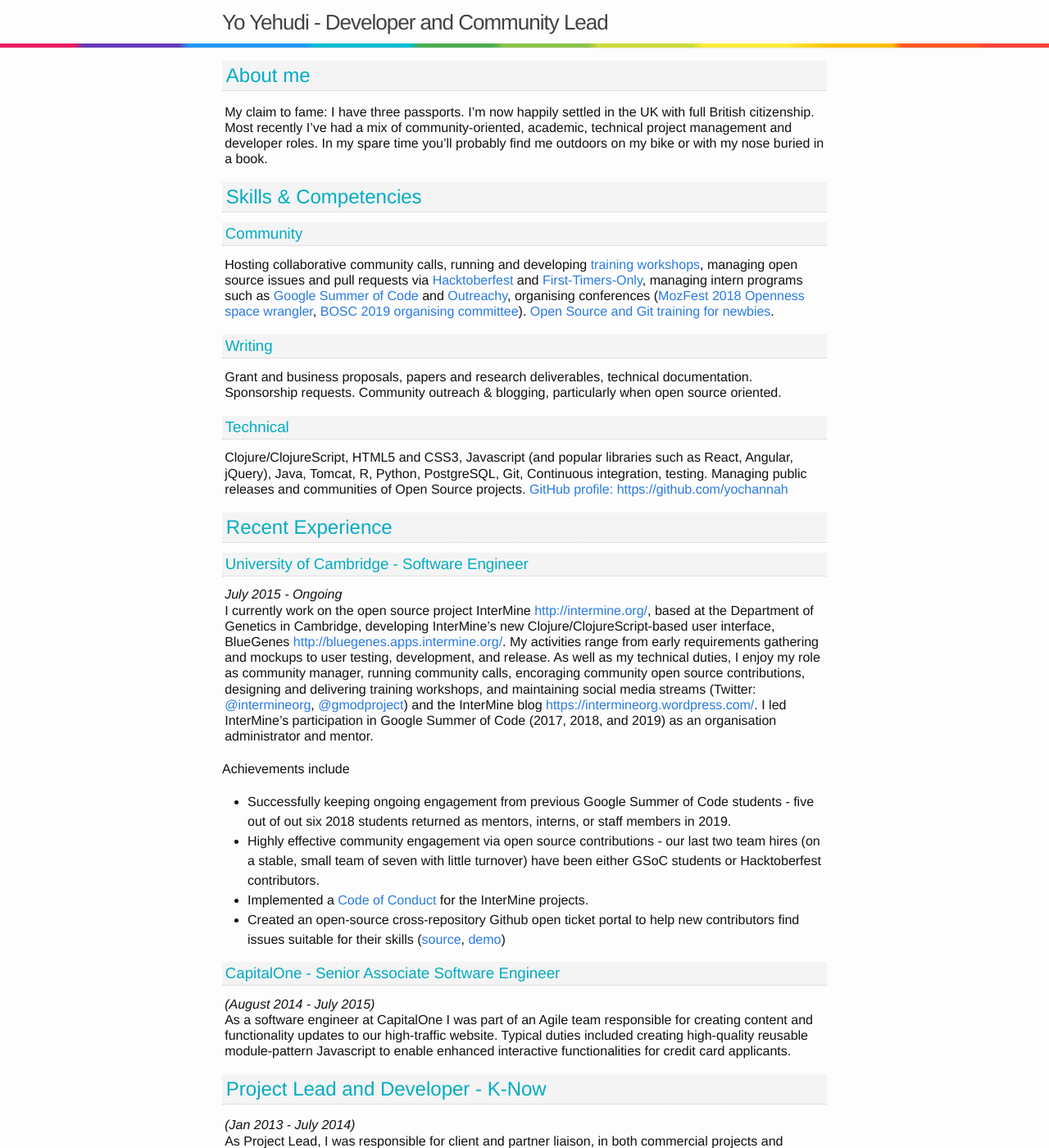
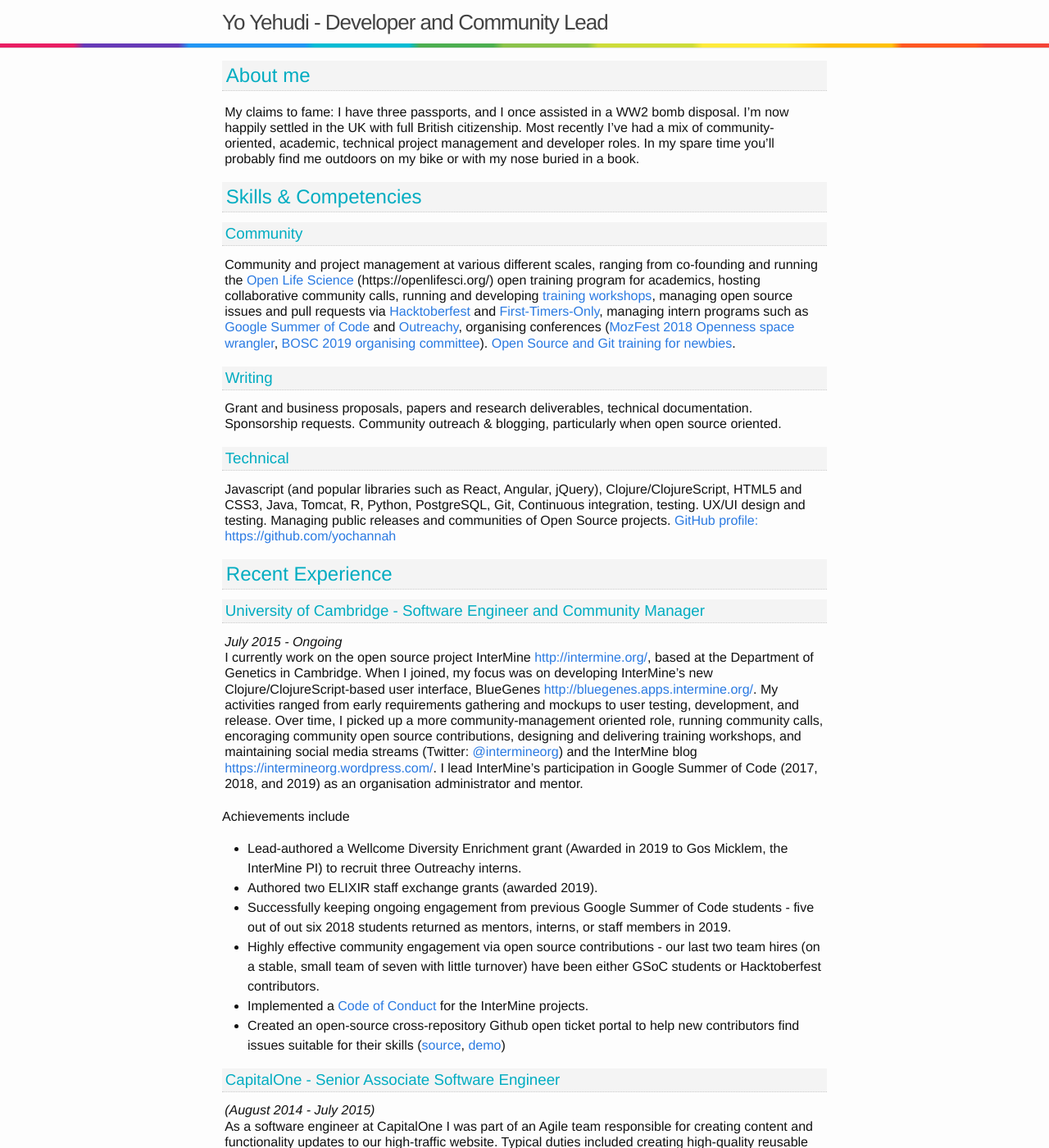
Before and after one commit to yochannah/cv, a Jekyll site: the page built from index.md, in a window 1280 px wide and 1400 px high. Shown: the whole window at 82% size. Built offline with Jekyll 4.4.1, drawn with Linux system fonts in a browser that asks for light colours.

Commit message:
Update index.md
add wellcome and elixir grants

```diff
--- a/index.md
+++ b/index.md
@@ -8,24 +8,26 @@ title: Yo Yehudi - Developer and Community Lead
 
 
 ## About me
-My claim to fame: I have three passports. I'm now happily settled in the UK with full British citizenship. Most recently I've had a mix of community-oriented, academic, technical project management and developer roles. In my spare time you’ll probably find me outdoors on my bike or with my nose buried in a book.
+My claims to fame: I have three passports, and I once assisted in a WW2 bomb disposal. I'm now happily settled in the UK with full British citizenship. Most recently I've had a mix of community-oriented, academic, technical project management and developer roles. In my spare time you’ll probably find me outdoors on my bike or with my nose buried in a book.
 
 ## Skills & Competencies
 ### Community
-Hosting collaborative community calls, running and developing [training workshops](Open Source Program Manager), managing open source issues and pull requests via [Hacktoberfest](https://hacktoberfest.digitalocean.com/) and [First-Timers-Only](https://www.firsttimersonly.com/), managing intern programs such as [Google Summer of Code](https://summerofcode.withgoogle.com/) and [Outreachy](https://www.outreachy.org/), organising conferences ([MozFest 2018 Openness space wrangler](https://www.mozillafestival.org/), [BOSC 2019 organising committee](https://www.open-bio.org/events/bosc/)). [Open Source and Git training for newbies](https://github.com/open-source-for-researchers).
+Community and project management at various different scales, ranging from co-founding and running the [Open Life Science](https://openlifesci.org/) (https://openlifesci.org/) open training program for academics, hosting collaborative community calls, running and developing [training workshops](http://intermine.org/training-workshops/), managing open source issues and pull requests via [Hacktoberfest](https://hacktoberfest.digitalocean.com/) and [First-Timers-Only](https://www.firsttimersonly.com/), managing intern programs such as [Google Summer of Code](https://summerofcode.withgoogle.com/) and [Outreachy](https://www.outreachy.org/), organising conferences ([MozFest 2018 Openness space wrangler](https://www.mozillafestival.org/), [BOSC 2019 organising committee](https://www.open-bio.org/events/bosc/)). [Open Source and Git training for newbies](https://open-source-for-researchers.github.io/open-source-workshop/).
 ### Writing
 Grant and business proposals, papers and research deliverables, technical documentation. Sponsorship requests. Community outreach & blogging, particularly when open source oriented.
 ### Technical
-Clojure/ClojureScript, HTML5 and CSS3, Javascript (and popular libraries such as React, Angular, jQuery), Java, Tomcat, R, Python, PostgreSQL, Git, Continuous integration, testing. Managing public releases and communities of Open Source projects.
+Javascript (and popular libraries such as React, Angular, jQuery), Clojure/ClojureScript, HTML5 and CSS3, Java, Tomcat, R, Python, PostgreSQL, Git, Continuous integration, testing. UX/UI design and testing. Managing public releases and communities of Open Source projects.
 [GitHub profile: https://github.com/yochannah](https://github.com/yochannah)
 
 ## Recent Experience
 
-### University of Cambridge - Software Engineer
+### University of Cambridge - Software Engineer and Community Manager
 _July 2015 - Ongoing_
-I currently work on the open source project InterMine [http://intermine.org/](http://intermine.org/), based at the Department of Genetics in Cambridge, developing InterMine’s new Clojure/ClojureScript-based user interface, BlueGenes [http://bluegenes.apps.intermine.org/](http://bluegenes.apps.intermine.org/). My activities range from early requirements gathering and mockups to user testing, development, and release.
-As well as my technical duties, I enjoy my role as community manager, running community calls, encoraging community open source contributions, designing and delivering training workshops, and maintaining social media streams (Twitter: [@intermineorg](http://www.twitter.com/intermineorg), [@gmodproject](http://www.twitter.com/gmodproject)) and the InterMine blog [https://intermineorg.wordpress.com/](https://intermineorg.wordpress.com/). I led InterMine’s participation in Google Summer of Code (2017, 2018, and 2019) as an organisation administrator and mentor.
+I currently work on the open source project InterMine [http://intermine.org/](http://intermine.org/), based at the Department of Genetics in Cambridge. When I joined, my focus was on developing InterMine’s new Clojure/ClojureScript-based user interface, BlueGenes [http://bluegenes.apps.intermine.org/](http://bluegenes.apps.intermine.org/). My activities ranged from early requirements gathering and mockups to user testing, development, and release. Over time, I picked up a more community-management oriented role, running community calls, encoraging community open source contributions, designing and delivering training workshops, and maintaining social media streams (Twitter: [@intermineorg](http://www.twitter.com/intermineorg)) and the InterMine blog [https://intermineorg.wordpress.com/](https://intermineorg.wordpress.com/). I lead InterMine’s participation in Google Summer of Code (2017, 2018, and 2019) as an organisation administrator and mentor.
+
 #### Achievements include
+- Lead-authored a Wellcome Diversity Enrichment grant (Awarded in 2019 to Gos Micklem, the InterMine PI) to recruit three Outreachy interns.
+- Authored two ELIXIR staff exchange grants (awarded 2019).
 - Successfully keeping ongoing engagement from previous Google Summer of Code students - five out of out six 2018 students returned as mentors, interns, or staff members in 2019.
 - Highly effective community engagement via open source contributions - our last two team hires (on a stable, small team of seven with little turnover) have been either GSoC students or Hacktoberfest contributors.
 - Implemented a [Code of Conduct](http://intermine.org/code-of-conduct/) for the InterMine projects.
```
